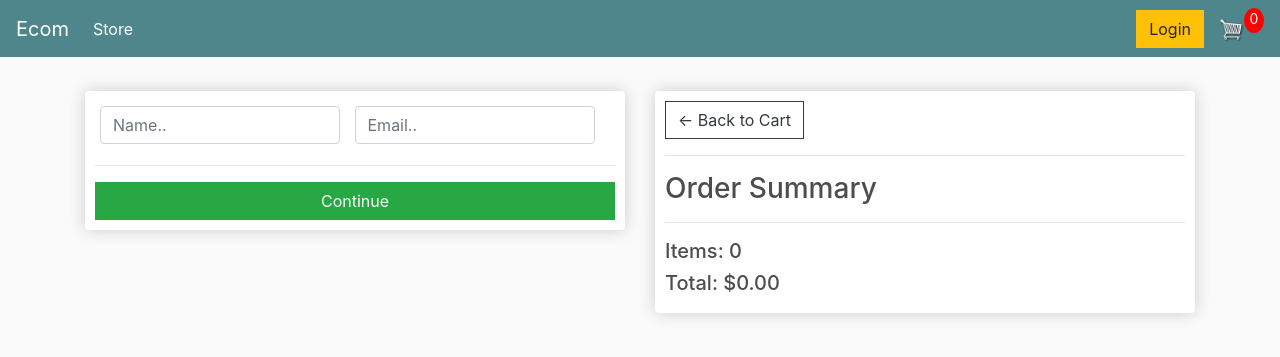
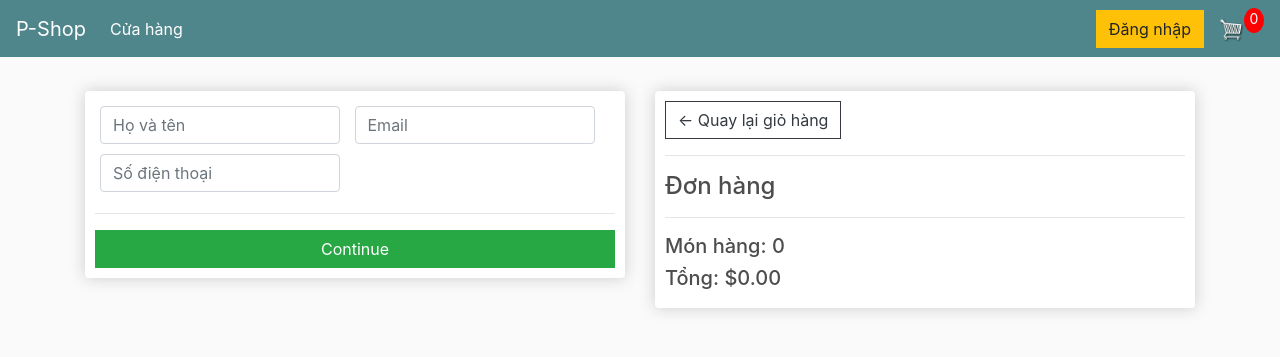
Before and after one commit to phucanhprono1/pj-python, a Django app: page /checkout/ in a window 1280 px wide. Shown: the top 357 px of the page. Run offline with Django 3.2, Linux system fonts and the light colour scheme; some libraries are stand-ins or nearby versions.

Commit message:
vietsub,thay doi nho

```diff
--- a/store/models.py
+++ b/store/models.py
@@ -76,7 +76,6 @@ class ShippingAddress(models.Model):
 	address = models.CharField(max_length=200, null=False)
 	city = models.CharField(max_length=200, null=False)
 	state = models.CharField(max_length=200, null=False)
-	zipcode = models.CharField(max_length=200, null=False)
 	date_added = models.DateTimeField(auto_now_add=True)
 
 	def __str__(self):
--- a/store/templates/store/checkout.html
+++ b/store/templates/store/checkout.html
@@ -7,32 +7,30 @@
 				<form id="form">
 					<div id="user-info">
 						<div class="form-field">
-							<input required class="form-control" type="text" name="name" placeholder="Name..">
+							<input required class="form-control" type="text" name="name" placeholder="Họ và tên">
 						</div>
 						<div class="form-field">
-							<input required class="form-control" type="email" name="email" placeholder="Email..">
+							<input required class="form-control" type="email" name="email" placeholder="Email">
+						</div>
+						<div class="form-field">
+							<input required class="form-control" type="number" name="number" placeholder="Số điện thoại">
 						</div>
 					</div>
 
 					<div id="shipping-info">
 						<hr>
-						<p>Shipping Information:</p>
+						<p>Thông tin vận chuyển:</p>
 						<hr>
 						<div class="form-field">
-							<input class="form-control" type="text" name="address" placeholder="Address..">
+							<input class="form-control" type="text" name="address" placeholder="Địa chỉ">
 						</div>
 						<div class="form-field">
-							<input class="form-control" type="text" name="city" placeholder="City..">
+							<input class="form-control" type="text" name="city" placeholder="Quận/Huyện">
 						</div>
 						<div class="form-field">
-							<input class="form-control" type="text" name="state" placeholder="State..">
+							<input class="form-control" type="text" name="state" placeholder="Tỉnh/Thành phố">
 						</div>
-						<div class="form-field">
-							<input class="form-control" type="text" name="zipcode" placeholder="Zip code..">
-						</div>
-						<div class="form-field">
-							<input class="form-control" type="text" name="country" placeholder="Zip code..">
-						</div>
+
 					</div>
 
 					<hr>
@@ -42,7 +40,7 @@
 
 			<br>
 			<div class="box-element hidden" id="payment-info">
-				<small>Paypal Options</small>
+				<small>Thanh toán bằng ví điện tử</small>
 				<!--<button id="make-payment">Make payment</button>-->
 				<div id="paypal-button-container"></div>
 			</div>
@@ -51,9 +49,9 @@
 
 		<div class="col-lg-6">
 			<div class="box-element">
-				<a  class="btn btn-outline-dark" href="{% url 'cart' %}">&#x2190; Back to Cart</a>
+				<a  class="btn btn-outline-dark" href="{% url 'cart' %}">&#x2190; Quay lại giỏ hàng</a>
 				<hr>
-				<h3>Order Summary</h3>
+				<h4>Đơn hàng</h4>
 				<hr>
 				{% for item in items %}
 				<div class="cart-row">
@@ -63,8 +61,8 @@
 					<div style="flex:1"><p>x{{item.quantity}}</p></div>
 				</div>
 				{% endfor %}
-				<h5>Items:   {{order.get_cart_items}}</h5>
-				<h5>Total:   ${{order.get_cart_total|floatformat:2}}</h5>
+				<h5>Món hàng:   {{order.get_cart_items}}</h5>
+				<h5>Tổng:   ${{order.get_cart_total|floatformat:2}}</h5>
 			</div>
 		</div>
 	</div>
--- a/store/templates/store/main.html
+++ b/store/templates/store/main.html
@@ -2,7 +2,7 @@
 {% load static %}
 <html>
 <head>
-	<title>Ecom</title>
+	<title>P-Shop</title>
 
 	<meta name="viewport" content="width=device-width, initial-scale=1, maximum-scale=1, minimum-scale=1" />
 
@@ -64,7 +64,7 @@
 <body>
 
 	<nav class="navbar navbar-expand-lg navbar-dark bg-dark">
-	  <a class="navbar-brand" href="{% url 'store' %}">Ecom</a>
+	  <a class="navbar-brand" href="{% url 'store' %}">P-Shop</a>
 	  <button class="navbar-toggler" type="button" data-toggle="collapse" data-target="#navbarSupportedContent" aria-controls="navbarSupportedContent" aria-expanded="false" aria-label="Toggle navigation">
 	    <span class="navbar-toggler-icon"></span>
 	  </button>
@@ -72,12 +72,12 @@
 	  <div class="collapse navbar-collapse" id="navbarSupportedContent">
 	    <ul class="navbar-nav mr-auto">
 	      <li class="nav-item active">
-	        <a class="nav-link" href="{% url 'store' %}">Store <span class="sr-only">(current)</span></a>
+	        <a class="nav-link" href="{% url 'store' %}">Cửa hàng<span class="sr-only">(current)</span></a>
 	      </li>
 
 	    </ul>
 	    <div class="form-inline my-2 my-lg-0">
-	     	<a href="#"class="btn btn-warning">Login</a>
+	     	<a href="#"class="btn btn-warning">Đăng nhập</a>
 
 	     	<a href="{% url 'cart' %}">
 	    		<img  id="cart-icon" src="{% static 'images/cart.png' %}">
```
Also changed, not shown: store/templates/store/cart.html (+8 -8 lines), store/templates/store/store.html (+5 -4 lines), db.sqlite3, store/migrations/0003_remove_shippingaddress_zipcode.py (added).
